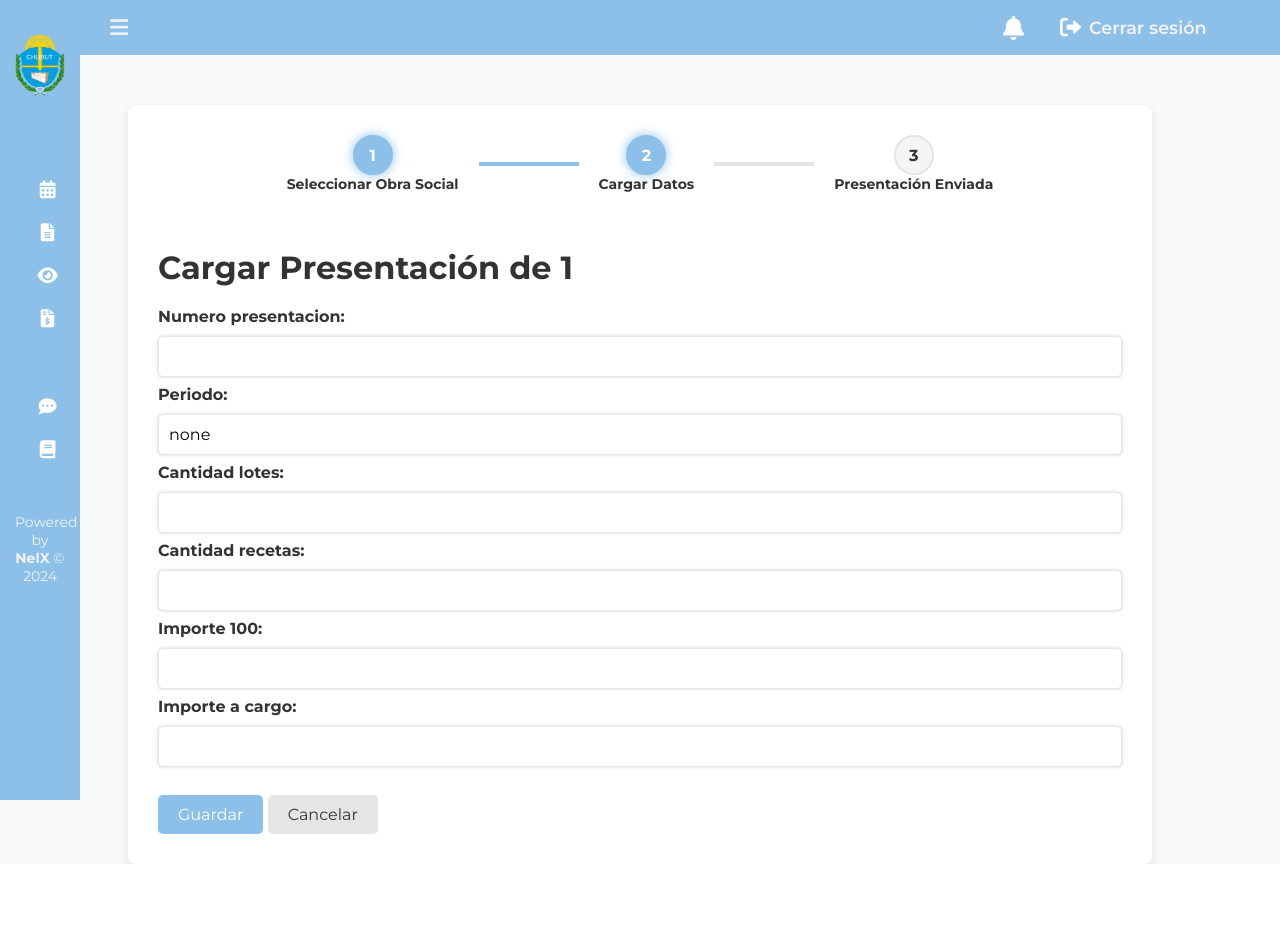
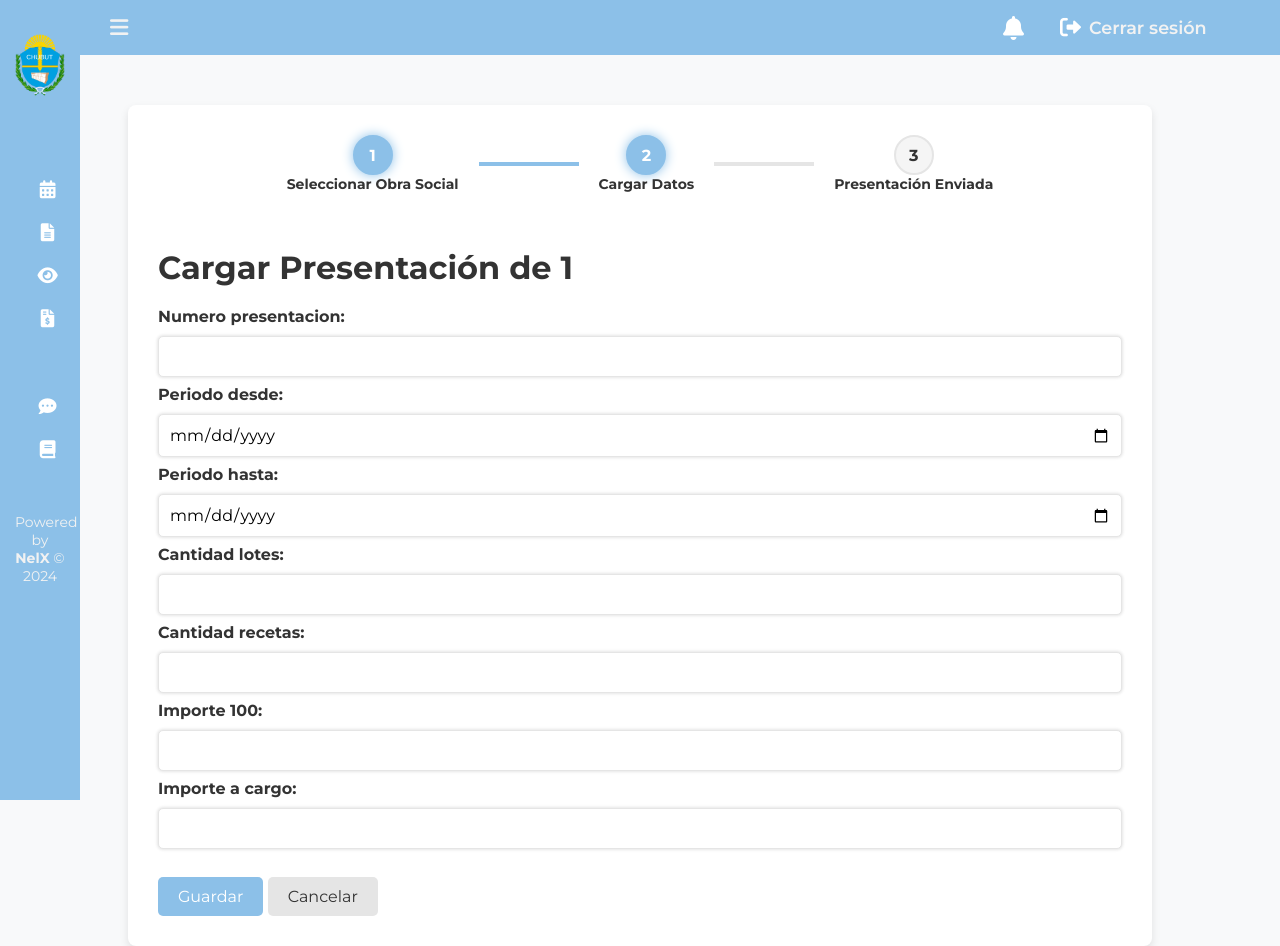
Before and after one commit to Nel-xcom/camaraf, a Django app: page /cargar-datos/1/ in a window 1280 px wide. Before the commit the page ends 864 px from the top, so only its background shows below. Run offline with Django 3.2, Linux system fonts and the light colour scheme; parts of the project's set-up code (start-up, migrations or seed data) failed here and were passed over.

Commit message:
Refactor CargaDatos model and forms to replace 'periodo' with 'periodo_desde' and 'periodo_hasta'; update views and templates for new date fields; adjust settings for development; enhance calendar.js and observaciones.js for user interaction; fix HTML templates for proper rendering.

```diff
--- a/core/forms.py
+++ b/core/forms.py
@@ -40,32 +40,40 @@ class CustomPasswordResetForm(PasswordResetForm):
     }))
 
 class CargaDatosForm(forms.ModelForm):
+    periodo_desde = forms.DateField(widget=forms.DateInput(attrs={'type': 'date', 'class': 'form-control'}))
+    periodo_hasta = forms.DateField(widget=forms.DateInput(attrs={'type': 'date', 'class': 'form-control'}))
     class Meta:
         model = CargaDatos
         fields = '__all__'
 
 class CargaDatosFormOSDIPP(forms.ModelForm):
+    periodo_desde = forms.DateField(widget=forms.DateInput(attrs={'type': 'date', 'class': 'form-control'}))
+    periodo_hasta = forms.DateField(widget=forms.DateInput(attrs={'type': 'date', 'class': 'form-control'}))
     class Meta:
         model = CargaDatos
         fields = [
-            'numero_presentacion', 'periodo', 'cantidad_lotes', 'cantidad_recetas', 'importe_100', 'importe_a_cargo'
+            'numero_presentacion', 'periodo_desde', 'periodo_hasta', 'cantidad_lotes', 'cantidad_recetas', 'importe_100', 'importe_a_cargo'
         ]
 
 class CargaDatosFormPAMI(forms.ModelForm):
+    periodo_desde = forms.DateField(widget=forms.DateInput(attrs={'type': 'date', 'class': 'form-control'}))
+    periodo_hasta = forms.DateField(widget=forms.DateInput(attrs={'type': 'date', 'class': 'form-control'}))
     class Meta:
         model = CargaDatos
         fields = [
-            'numero_presentacion', 'periodo', 'cantidad_lotes', 'cantidad_recetas', 'total_pvp', 'total_pvp_pami', 'importe_bruto_convenio'
+            'numero_presentacion', 'periodo_desde', 'periodo_hasta', 'cantidad_lotes', 'cantidad_recetas', 'total_pvp', 'total_pvp_pami', 'importe_bruto_convenio'
         ]
         labels = {
             'numero_presentacion': 'Número de carátula'
         }
 
 class CargaDatosFormAvalian(forms.ModelForm):
+    periodo_desde = forms.DateField(widget=forms.DateInput(attrs={'type': 'date', 'class': 'form-control'}))
+    periodo_hasta = forms.DateField(widget=forms.DateInput(attrs={'type': 'date', 'class': 'form-control'}))
     class Meta:
         model = CargaDatos
         fields = [
-            'periodo', 'cantidad_recetas', 'importe_100', 'importe_a_cargo'
+            'periodo_desde', 'periodo_hasta', 'cantidad_recetas', 'importe_100', 'importe_a_cargo'
         ]
 
 class LiquidacionGalenoForm(forms.Form):
--- a/core/models.py
+++ b/core/models.py
@@ -1,6 +1,7 @@
 from django.contrib.auth.models import AbstractUser, Group, Permission
 from django.db import models
 from django.utils import timezone
+from datetime import date
 
 class Farmacia(models.Model):
     codigo_farmacia = models.CharField(max_length=20, help_text="Código de la farmacia", default="F000")
@@ -50,6 +51,7 @@ class CargaDatos(models.Model):
     OBRAS_SOCIALES = [
         ('OSDIPP', 'OSDIPP'),
         ('SWISS_MEDICAL', 'Swiss Medical'),
+        ('SWISS_MEDICAL_ART', 'Swiss Medical ART'),
         ('GALENO', 'Galeno'),
         ('Ospilampil', 'OspilAmpil'),
         ('Osfatlyf', 'Osfatlyf'),
@@ -65,7 +67,10 @@ class CargaDatos(models.Model):
         ('experta_ART', 'Experta ART'),
         ('Galeno_ART', 'Galeno ART'),
         ('LaSegunda_ART', 'La Segunda ART'),
-        ('Prevencion_ART', 'Prevencion ART')
+        ('Prevencion_ART', 'Prevencion ART'),
+        ('Medicar_Work_ART', 'Medicar Work ART'),
+        ('MEOPP_ART', 'MEOPP ART'),
+        ('Policia_Federal', 'Policia Federal'),
     ]
 
     ESTADOS = [
@@ -77,7 +82,8 @@ class CargaDatos(models.Model):
 
     farmacia = models.ForeignKey(Farmacia, on_delete=models.CASCADE)
     obra_social = models.CharField(max_length=50, choices=OBRAS_SOCIALES, blank=False)
-    periodo = models.DateField(max_length=50, blank=False, default="none")
+    periodo_desde = models.DateField(blank=False, help_text="Periodo desde", default=date.today)
+    periodo_hasta = models.DateField(blank=False, help_text="Periodo hasta", default=date.today)
     numero_presentacion = models.CharField(max_length=50, null=True, blank=False)
     estado = models.CharField(max_length=100, choices=ESTADOS, default='Enviada', blank=False)
     cantidad_lotes = models.IntegerField(null=True, blank=False)
@@ -92,7 +98,7 @@ class CargaDatos(models.Model):
     usuario = models.ForeignKey(User, on_delete=models.CASCADE, null=True, blank=False)
 
     def __str__(self):
-        return f"{self.obra_social} - {self.periodo}"
+        return f"{self.obra_social} - {self.periodo_desde} al {self.periodo_hasta}"
 
 
 class Presentacion(models.Model):
@@ -171,6 +177,8 @@ class LiquidacionPAMI(models.Model):
     creditos = models.DecimalField(max_digits=15, decimal_places=2, default=0.00, help_text="Créditos OS")
     inst_pago_drogueria = models.DecimalField(max_digits=15, decimal_places=2, default=0.00, help_text="Inst. Pago Droguería")
     recuperacion_gastos = models.DecimalField(max_digits=15, decimal_places=2, default=0.00, help_text="Recupero Gastos")
+    #Cantidad de recetas
+    #Cantidad de lotes
 
     user = models.ForeignKey('User', on_delete=models.SET_NULL, null=True, blank=True, related_name='liquidaciones_pami')
 
--- a/core/views.py
+++ b/core/views.py
@@ -312,28 +312,27 @@ def get_presentaciones(request):
     month = request.GET.get("month")
 
     if not year or not month:
-        return JsonResponse([], safe=False)  # Si no se reciben parámetros, devolver lista vacía
+        return JsonResponse([], safe=False)
 
     try:
         year = int(year)
         month = int(month)
     except ValueError:
-        return JsonResponse([], safe=False)  # Evitar errores si los parámetros son inválidos
-
+        return JsonResponse([], safe=False)
+
+    # Buscar todas las presentaciones del mes y año seleccionados, sin filtrar por farmacia
     presentaciones = Presentacion.objects.filter(
-        usuario__farmacia=request.user.farmacia,
         fecha__year=year,
         fecha__month=month
     ).order_by('fecha')
 
     data = [
         {
-            "fecha": p.fecha.strftime('%Y-%m-%d'),
-            "obra_social": p.obra_social
+            'fecha': p.fecha.strftime('%Y-%m-%d'),
+            'obra_social': p.obra_social
         }
         for p in presentaciones
     ]
-
     return JsonResponse(data, safe=False)
 
 @login_required
@@ -2018,7 +2017,10 @@ def camara_required(view_func):
 @login_required
 @camara_required
 def calendario(request):
-    # ... código existente ...
+
+    #Agregar logica del calendario
+    presentaciones = Presentacion.objects.all()
+
     return render(request, 'calendario.html', {"presentaciones": presentaciones})
 
 @login_required
--- a/templates/foro.html
+++ b/templates/foro.html
@@ -90,7 +90,7 @@
                             </div>
 
                             <div class="publication-content">
-                                <p class="publication-text">{{ publicacion.descripcion }}</p>
+                                <p class="publication-text">{{ publicacion.descripcion|linebreaksbr }}</p>
 
                                 {% if publicacion.imagen or publicacion.archivo %}
                                 <div class="publication-attachments">
--- a/templates/header.html
+++ b/templates/header.html
@@ -106,6 +106,6 @@
     </header>
 
     <script src="{% static 'js/header.js' %}"></script>
-    <script defer src="{% static 'JS/notificaciones.js' %}"></script>
+    <script defer src="{% static 'js/notificaciones.js' %}"></script>
 </body>
 </html>
```
Also changed, not shown: generic/settings.py (+10 -10 lines), static/JS/calendar.js (+18 -6 lines), static/JS/observaciones.js (+7 -0 lines), templates/observaciones.html (+6 -1 lines), core/migrations/0034_remove_cargadatos_periodo_cargadatos_periodo_desde_and_more.py (added).
